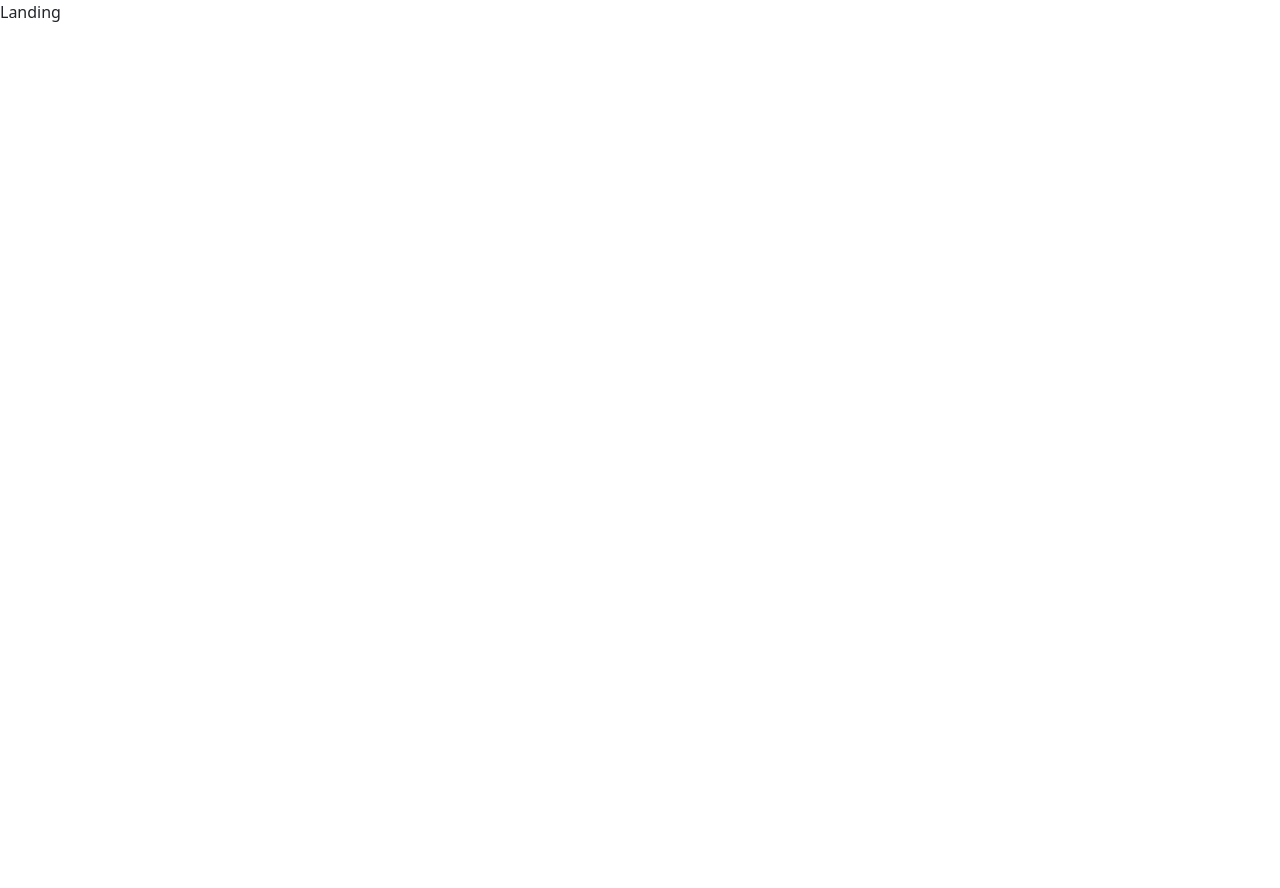
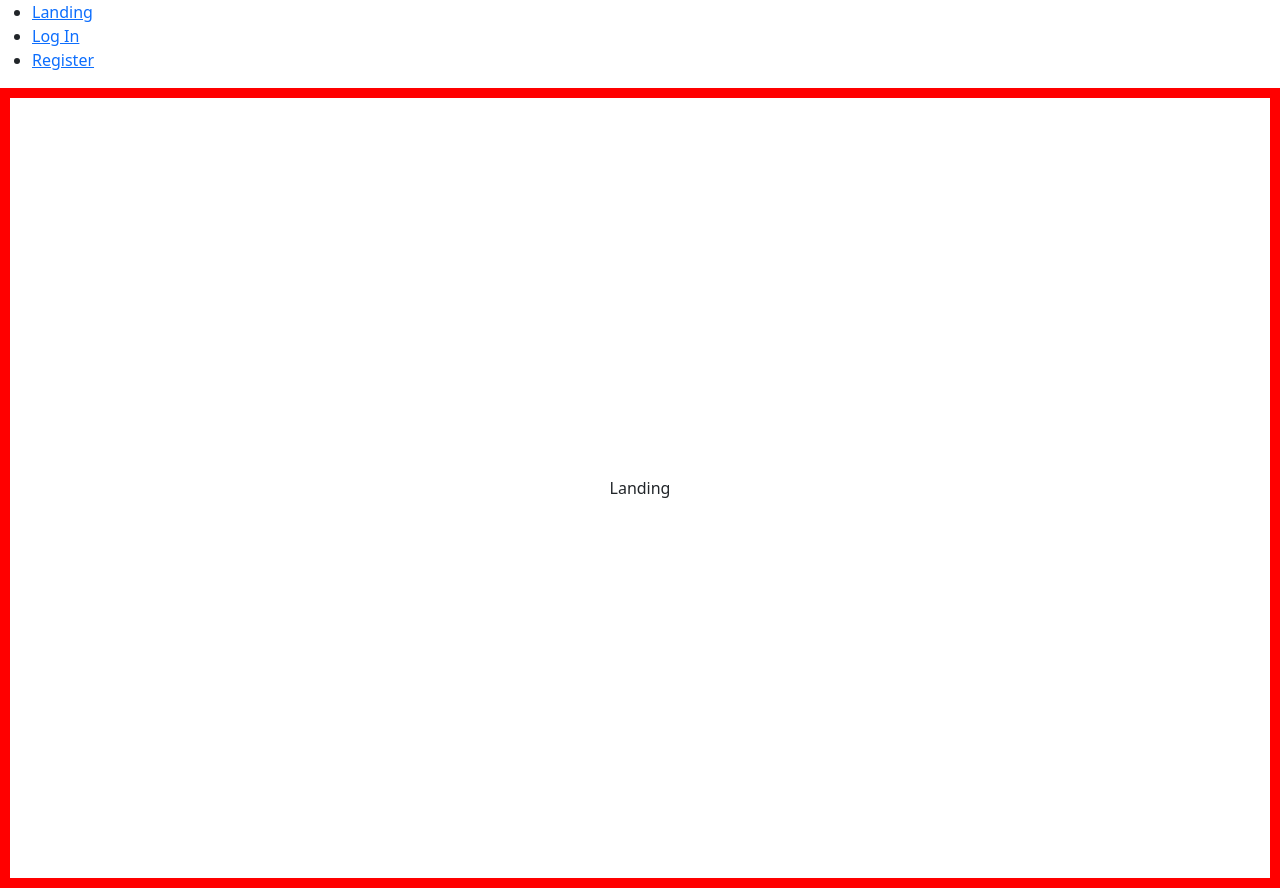
Before and after one commit to jmerlosrepo/neighborhood, a React (Vite) app: page / in a window 1280 px wide. Before the commit the page ends 800 px from the top, so only its background shows below. Built offline with nearby package versions, Linux system fonts and the light colour scheme.

Commit message:
Navigation bar added

```diff
--- /dev/null
+++ b/src/App.module.scss
@@ -0,0 +1,6 @@
+@import "./_constants.scss";
+@import "./_mixins.scss";
+
+.page {
+  @include pageCentring;
+}
--- a/src/App.tsx
+++ b/src/App.tsx
@@ -11,22 +11,51 @@ import Expenses from "./pages/Expenses/Expenses";
 import Payments from "./pages/Payments/Payments";
 import Profile from "./pages/Profile/Profile";
 import Unit from "./pages/Unit/Unit";
+import Navbar from "./components/Navbar/Navbar";
+import NavbarButton from "./components/common/Buttons/NavbarButton/NavbarButton";
+import Logout from "./pages/Logout/Logout";
 
 import { userType } from "./enums";
 import { User } from "./types";
+
+import styles from "./App.module.scss";
 
 const App = () => {
   const [isLoggedIn, setIsLoggedIn] = useState<boolean>(false);
   const [user, setUser] = useState<User>({
     username: "jmerlosg",
-    type: userType.manager,
+    type: userType.neighbor,
   });
 
   return (
+    <div>
+      <Navbar>
+        {!isLoggedIn && <NavbarButton text="Landing" to="/" />}
+        {isLoggedIn && (
           <>
+            <NavbarButton text="Dashboard" to="/dashboard" />
+            <NavbarButton text="Complex" to="/complex" />
+            <NavbarButton text="Unit" to="/unit" />
+            <NavbarButton text="Payments" to="/payments" />
+            {user.type === userType.manager && (
+              <NavbarButton text="Expenses" to="/expenses" />
+            )}
+            <NavbarButton text="Profile" to="/profile" />
+          </>
+        )}
+        {isLoggedIn ? (
+          <NavbarButton text="Log Out" to="/logout" />
+        ) : (
+          <NavbarButton text="Log In" to="/login" />
+        )}
+
+        <NavbarButton text="Register" to="/register" />
+      </Navbar>
+      <div className={styles.page}>
         <Routes>
           <Route path="/" element={<Landing />} />
           <Route path="/login" element={<Login />} />
+          <Route path="/login" element={<Logout />} />
           <Route path="/register" element={<Register />} />
           <Route
             path="/dashboard"
@@ -63,7 +92,8 @@ const App = () => {
             element={isLoggedIn ? <Profile /> : <Navigate to="/login" />}
           />
         </Routes>
-    </>
+      </div>
+    </div>
   );
 };
 
--- a/src/__mixins.scss
+++ b/src/__mixins.scss
@@ -0,0 +1,11 @@
+@mixin pageCentring {
+  display: flex;
+  flex-direction: column;
+  justify-content: center;
+  align-items: center;
+  padding: 0;
+  margin: 0;
+  height: 100vh;
+  width: 100vw;
+  border: 10px solid red;
+}
--- /dev/null
+++ b/src/pages/Logout/Logout.tsx
@@ -0,0 +1,5 @@
+const Logout = () => {
+  return <div>Logout</div>;
+};
+
+export default Logout;
```
Also changed, not shown: src/App.css (deleted). Lines whose indentation alone changed are shown as unchanged.
